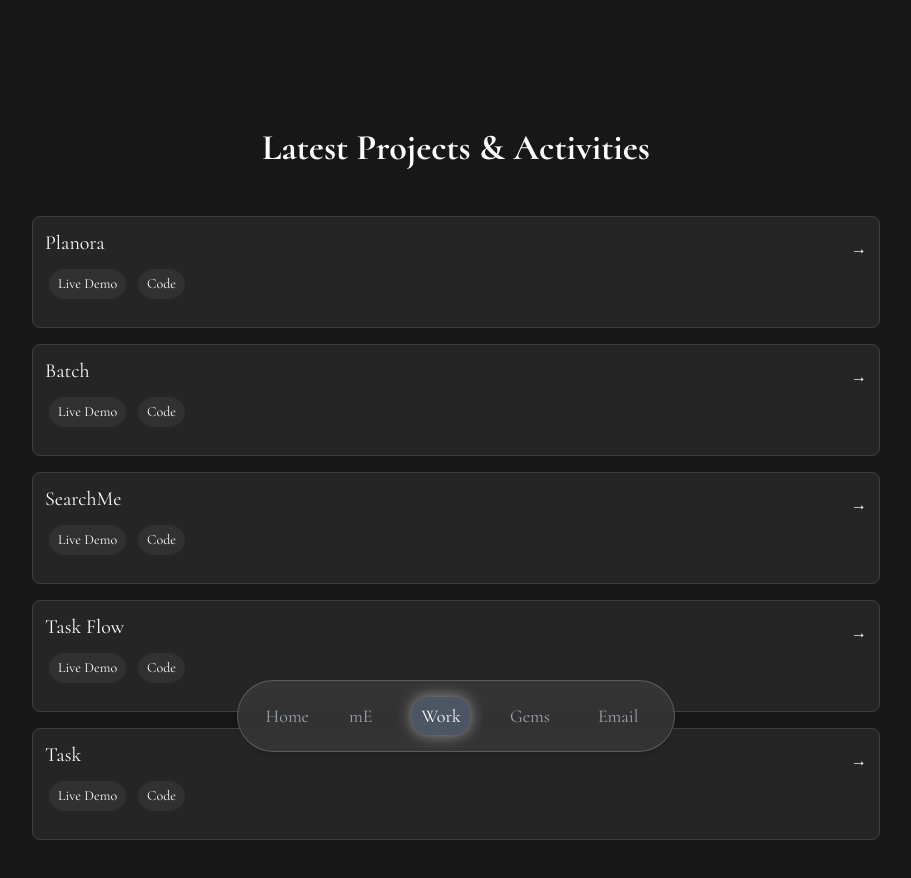
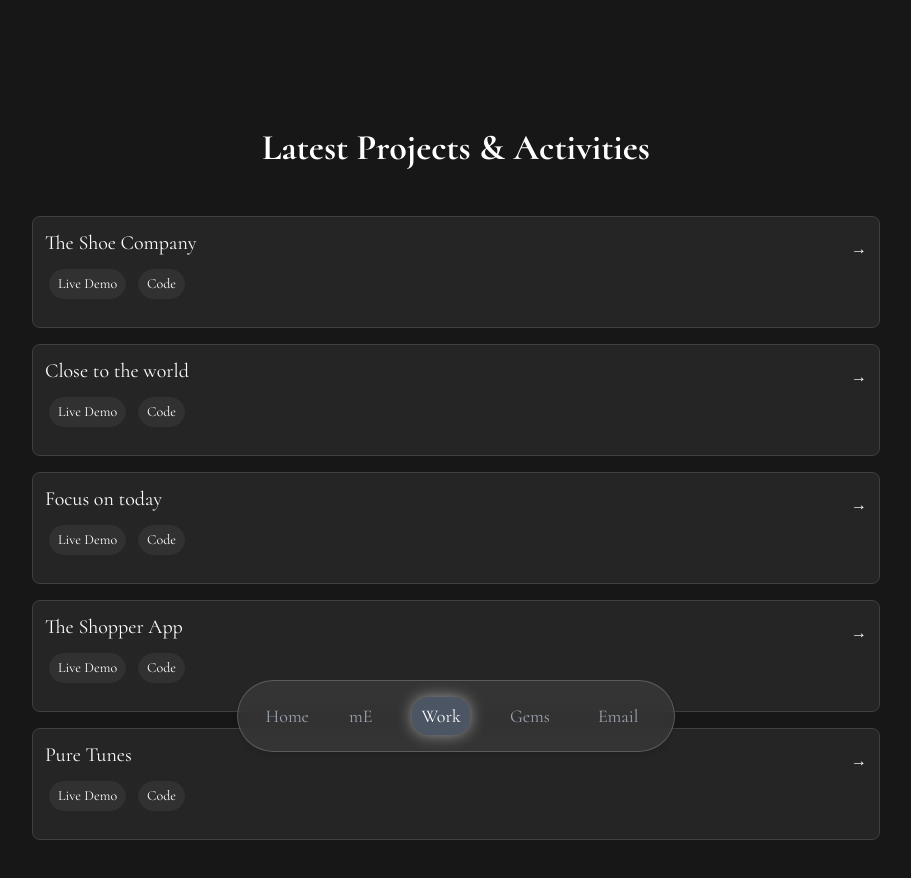
Before and after one commit to Dawar-Anwar-Khan/Dawar-portfolio, a React (Vite) app: page /works in a window 1280 px wide. Shown: the top 878 px of the page, without its empty margins (184-1095 px from the left). Built offline with nearby package versions, Linux system fonts and the light colour scheme; a web font is replaced by a local one.

Commit message:
links added

```diff
--- a/src/assets/components/Works/works.js
+++ b/src/assets/components/Works/works.js
@@ -1,32 +1,32 @@
 export default [
     {
-        title: "Planora",
-        context: "The ultimate AI-powered planner! Use natural voice commands to create, organize, and export your schedule as an ICS file. Simplify planning with seamless voice-to-calendar integration.",
-        link:"#",
+        title: "The Shoe Company",
+        context: "A sleek, responsive landing page built with HTML, CSS, and JavaScript, designed to showcase a fictional footwear brand. The site features a clean UI, smooth scroll interactions, and mobile responsiveness. Perfect for presenting a product-based concept with style and clarity.",
+        link:"https://theshoecompany0.netlify.app/",
         code:""
     },
     {
-        title: "Batch",
-        context: "The ultimate AI-powered planner! Use natural voice commands to create, organize, and export your schedule as an ICS file. Simplify planning with seamless voice-to-calendar integration.",
-        link:"",
+        title: "Close to the world",
+        context: "An interactive and responsive web app that allows users to explore detailed information about countries around the world. Built with HTML, CSS, and ReactJS, the app fetches real-time data from the REST Countries API and displays it in a clean card-based UI.",
+        link:"https://close-to-the-world-app.netlify.app/",
         code:""
     },
     {
-        title: "SearchMe",
-        context: "The ultimate AI-powered planner! Use natural voice commands to create, organize, and export your schedule as an ICS file. Simplify planning with seamless voice-to-calendar integration.",
-        link:"",
+        title: "Focus on today",
+        context: "A clean and minimal productivity web app built to help users stay focused on their daily priorities. Designed with a user-first interface using HTML, CSS, and JavaScript, this tool lets you set your main goal for the day, mark it as complete, and reset it every new day.",
+        link:"https://focus-on-today-ak.netlify.app",
         code:""
     },
     {
-        title: "Task Flow",
-        context: "The ultimate AI-powered planner! Use natural voice commands to create, organize, and export your schedule as an ICS file. Simplify planning with seamless voice-to-calendar integration.",
-        link:"",
+        title: "The Shopper App",
+        context: "A sleek and responsive e-commerce frontend interface built using ReactJS and Tailwind CSS. This project simulates a shopping experience with a focus on clean design, fast performance, and intuitive user flow. It serves as a great showcase of frontend skills and UI design principles",
+        link:"https://the-shopper-app.netlify.app",
         code:""
     },
     {
-        title: "Task ",
-        context: "The ultimate AI-powered planner! Use natural voice commands to create, organize, and export your schedule as an ICS file. Simplify planning with seamless voice-to-calendar integration.",
-        link:"",
+        title: "Pure Tunes",
+        context: "A visually engaging and responsive music streaming app interface built with VanillaJS and HTML, CSS. PureTunes mimics the look and feel of modern music platforms, providing a smooth user experience with clean layouts, rich visuals, and interactive elements.",
+        link:"https://puretunes.netlify.app",
         code:""
     },
 ]
```
